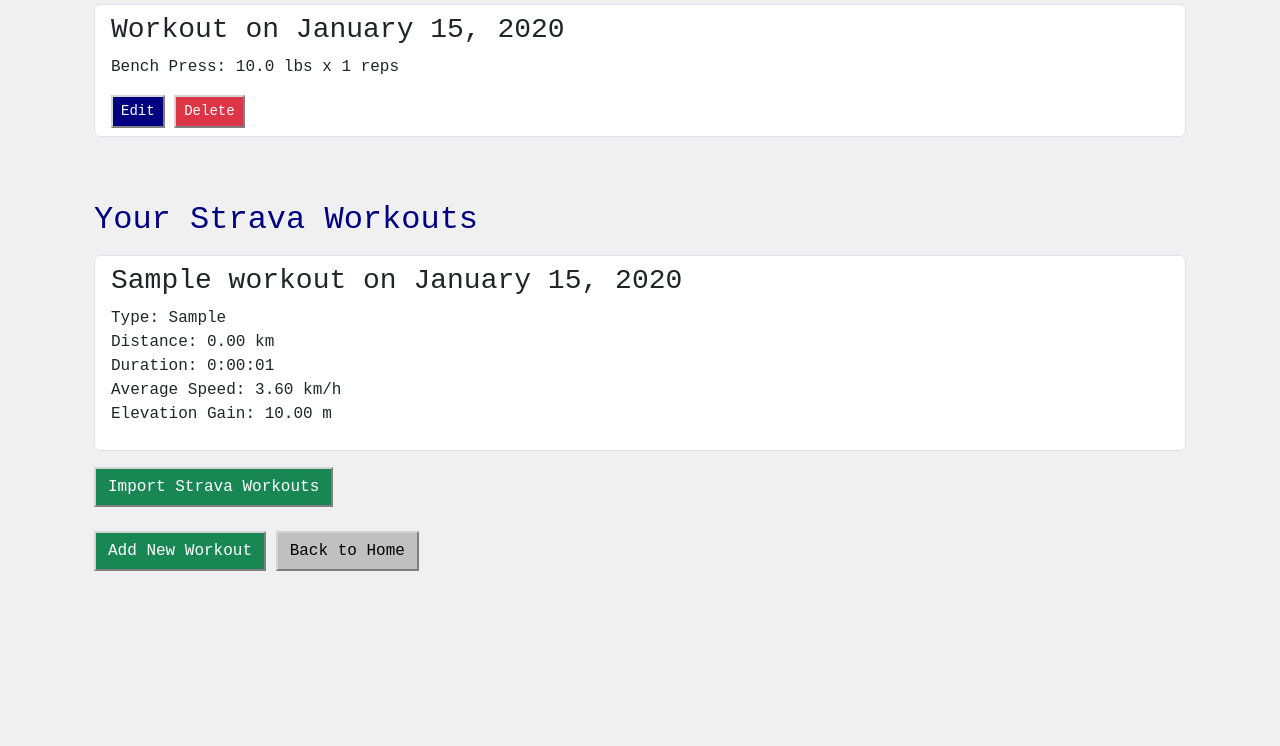
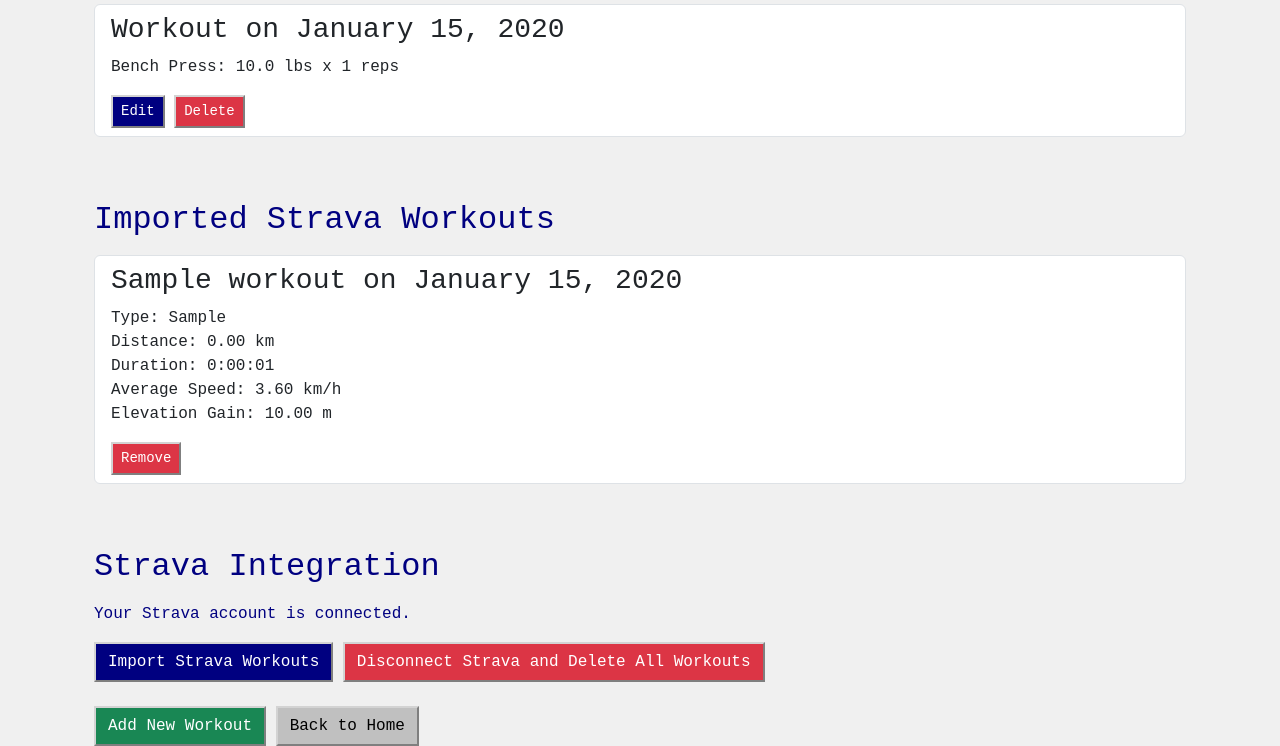
Before and after one commit to beep13/dumbSimpleLiftingCompetition, a Flask app: page /user_profile in a window 1280 px wide. Shown: the part 204-950 px from the top of the page. Before the commit the page ends 775 px from the top, so only its background shows below. Run offline with Flask 3, Linux system fonts and the light colour scheme; the visitor is signed in with stand-in values (Sample User, id 1); tables that the repository leaves empty hold one stand-in row (values such as "Sample post").

Commit message:
allow strava disconnect

```diff
--- a/app.py
+++ b/app.py
@@ -257,19 +257,16 @@ def leaderboard():
 @app.route('/user_profile')
 def user_profile():
     if 'user_id' not in session:
-        flash('Please login to view your profile', 'warning')
+        flash('Please log in to view your profile.', 'warning')
         return redirect(url_for('login'))
 
     user = User.query.get(session['user_id'])
-    if user is None:
-        flash('User not found', 'danger')
-        return redirect(url_for('index'))
-
     workouts = Workout.query.filter_by(user_id=user.id).order_by(Workout.date.desc()).all()
     strava_workouts = StravaWorkout.query.filter_by(user_id=user.id).order_by(StravaWorkout.start_date.desc()).all()
     strava_connected = StravaAccount.query.filter_by(user_id=user.id).first() is not None
 
-    return render_template('user_profile.html', user=user, workouts=workouts, strava_workouts=strava_workouts, strava_connected=strava_connected)
+    return render_template('user_profile.html', user=user, workouts=workouts,
+                           strava_workouts=strava_workouts, strava_connected=strava_connected)
 
 @app.route('/edit_workout/<int:workout_id>', methods=['GET', 'POST'])
 def edit_workout(workout_id):
@@ -520,6 +517,54 @@ def import_strava_workouts():
 
     return redirect(url_for('user_profile'))
 
+@app.route('/strava/disconnect', methods=['POST'])
+def strava_disconnect():
+    if 'user_id' not in session:
+        flash('Please log in to disconnect your Strava account.', 'warning')
+        return redirect(url_for('login'))
+
+    user_id = session['user_id']
+
+    # Get Strava account
+    strava_account = StravaAccount.query.filter_by(user_id=user_id).first()
+
+    if strava_account:
+        # Revoke Strava access token
+        client = Client()
+        try:
+            client.deauthorize(access_token=strava_account.access_token)
+        except Exception as e:
+            # Log the error, but continue with local cleanup
+            print(f"Error revoking Strava token: {str(e)}")
+
+        # Remove Strava account from our database
+        db.session.delete(strava_account)
+
+    # Remove all Strava workouts
+    StravaWorkout.query.filter_by(user_id=user_id).delete()
+
+    db.session.commit()
+
+    flash('Your Strava account has been disconnected and all imported workouts have been removed.', 'success')
+    return redirect(url_for('user_profile'))
+
+@app.route('/strava/remove_workout/<int:workout_id>', methods=['POST'])
+def remove_strava_workout(workout_id):
+    if 'user_id' not in session:
+        flash('Please log in to remove Strava workouts.', 'warning')
+        return redirect(url_for('login'))
+
+    workout = StravaWorkout.query.get_or_404(workout_id)
+    if workout.user_id != session['user_id']:
+        flash('You do not have permission to remove this workout.', 'danger')
+        return redirect(url_for('user_profile'))
+
+    db.session.delete(workout)
+    db.session.commit()
+
+    flash('Strava workout has been removed.', 'success')
+    return redirect(url_for('user_profile'))
+
 with app.app_context():
     db.create_all()
     populate_exercises()
--- a/templates/user_profile.html
+++ b/templates/user_profile.html
@@ -43,10 +43,9 @@
         {% endif %}
     </section>
 
+    {% if strava_workouts %}
     <section id="strava-workouts" class="mt-5">
-        <h2 class="mb-3">Your Strava Workouts</h2>
-        {% if strava_connected %}
-            {% if strava_workouts %}
+        <h2 class="mb-3">Imported Strava Workouts</h2>
         <div class="list-group">
         {% for workout in strava_workouts %}
             <div class="list-group-item mb-3">
@@ -58,15 +57,27 @@
                     <li>Average Speed: {{ "%.2f"|format(workout.average_speed * 3.6) }} km/h</li>
                     <li>Elevation Gain: {{ "%.2f"|format(workout.total_elevation_gain) }} m</li>
                 </ul>
+                <form action="{{ url_for('remove_strava_workout', workout_id=workout.id) }}" method="POST" class="mt-2">
+                    <button type="submit" class="btn btn-sm btn-danger" onclick="return confirm('Are you sure you want to remove this Strava workout?');">Remove</button>
+                </form>
             </div>
         {% endfor %}
         </div>
+    </section>
+    {% endif %}
+
+    <section id="strava-integration" class="mt-5">
+        <h2 class="mb-3">Strava Integration</h2>
+        {% if strava_connected %}
+            <p>Your Strava account is connected.</p>
+            <a href="{{ url_for('import_strava_workouts') }}" class="btn btn-primary">Import Strava Workouts</a>
+            <form action="{{ url_for('strava_disconnect') }}" method="POST" class="d-inline mt-2">
+                <button type="submit" class="btn btn-danger" onclick="return confirm('Are you sure you want to disconnect Strava and delete all imported workouts? This action cannot be undone.');">
+                    Disconnect Strava and Delete All Workouts
+                </button>
+            </form>
         {% else %}
-                <p class="alert alert-info">No Strava workouts imported yet.</p>
-            {% endif %}
-            <a href="{{ url_for('import_strava_workouts') }}" class="btn btn-success">Import Strava Workouts</a>
-        {% else %}
-            <p class="alert alert-info">Connect your Strava account to import workouts.</p>
+            <p>Connect your Strava account to import workouts.</p>
             <a href="{{ url_for('strava_auth') }}" class="btn btn-primary">Connect Strava</a>
         {% endif %}
     </section>
```
Lines whose indentation alone changed are shown as unchanged.
